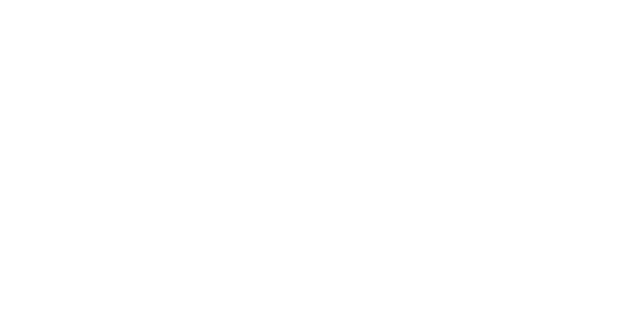
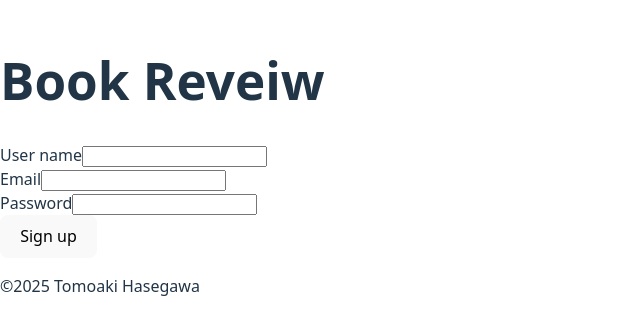
Before and after one commit to seicho811/my-book-review-app, a React (Vite) app: page /signup in a window 1280 px wide. Before the commit this address had no page. Shown: the part 234-568 px from the top of the page, without its empty margins (0-640 px from the left). Built offline with nearby package versions, Linux system fonts and the light colour scheme.

Commit message:
feat: Add signup component and routing for that.

```diff
--- a/src/App.tsx
+++ b/src/App.tsx
@@ -1,7 +1,8 @@
 import { Routes, Route } from "react-router";
 import Layout from "./Layout";
-import LoginForm from "./components/LoginForm";
+import LoginPage from "./pages/LoginPage";
 import Home from "./components/Home";
+import SignUpForm from "./components/SignUpForm";
 
 function App() {
   return (
@@ -13,7 +14,11 @@ function App() {
         >
           <Route
             path="/login"
-            element={<LoginForm />}
+            element={<LoginPage />}
+          />
+          <Route
+            path="/signup"
+            element={<SignUpForm />}
           />
           <Route
             path="/home"
--- /dev/null
+++ b/src/components/SignUpForm.tsx
@@ -0,0 +1,89 @@
+import { useState } from "react";
+import { useNavigate } from "react-router";
+
+type Errors = {
+  name: boolean;
+  email: boolean;
+  password: boolean;
+};
+
+export default function SignUpForm() {
+  const [name, setName] = useState("");
+  const [email, setEmail] = useState("");
+  const [password, setPassword] = useState("");
+  const [errors, setErrors] = useState<Errors>({
+    name: false,
+    email: false,
+    password: false,
+  });
+
+  const navigate = useNavigate();
+
+  function handleSubmit(e: React.FormEvent) {
+    e.preventDefault();
+
+    const newErrors = {
+      name: !name,
+      email: !email,
+      password: !password,
+    };
+
+    setErrors(newErrors);
+
+    if (newErrors.name || newErrors.email || newErrors.password) {
+      return;
+    }
+
+    setErrors({ name: false, email: false, password: false });
+    console.log(name, email, password);
+    navigate("/home");
+  }
+
+  return (
+    <form onSubmit={handleSubmit}>
+      <div>
+        <label htmlFor="name">User name</label>
+        <input
+          id="name"
+          name="name"
+          type="text"
+          autoComplete="username"
+          value={name}
+          onChange={(e) => {
+            setName(e.target.value);
+          }}
+        />
+      </div>
+      {errors?.name && <div className="alert">Name is required.</div>}
+      <div>
+        <label htmlFor="email">Email</label>
+        <input
+          id="email"
+          name="email"
+          type="email"
+          autoComplete="email"
+          value={email}
+          onChange={(e) => {
+            setEmail(e.target.value);
+          }}
+        />
+      </div>
+      {errors?.email && <div className="alert">Email is required.</div>}
+      <div>
+        <label htmlFor="password">Password</label>
+        <input
+          id="password"
+          name="password"
+          type="password"
+          autoComplete="new-password"
+          value={password}
+          onChange={(e) => {
+            setPassword(e.target.value);
+          }}
+        />
+      </div>
+      {errors?.password && <div className="alert">Password is required.</div>}
+      <button type="submit">Sign up</button>
+    </form>
+  );
+}
```
